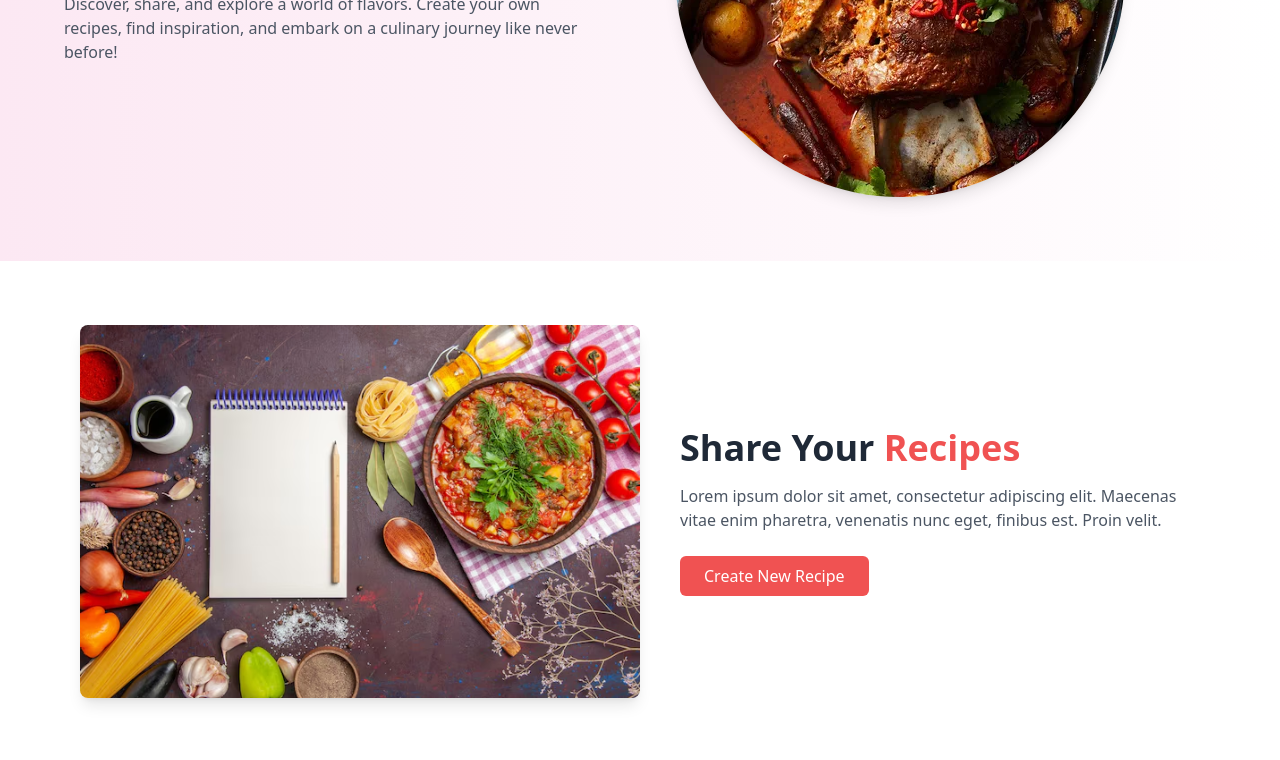
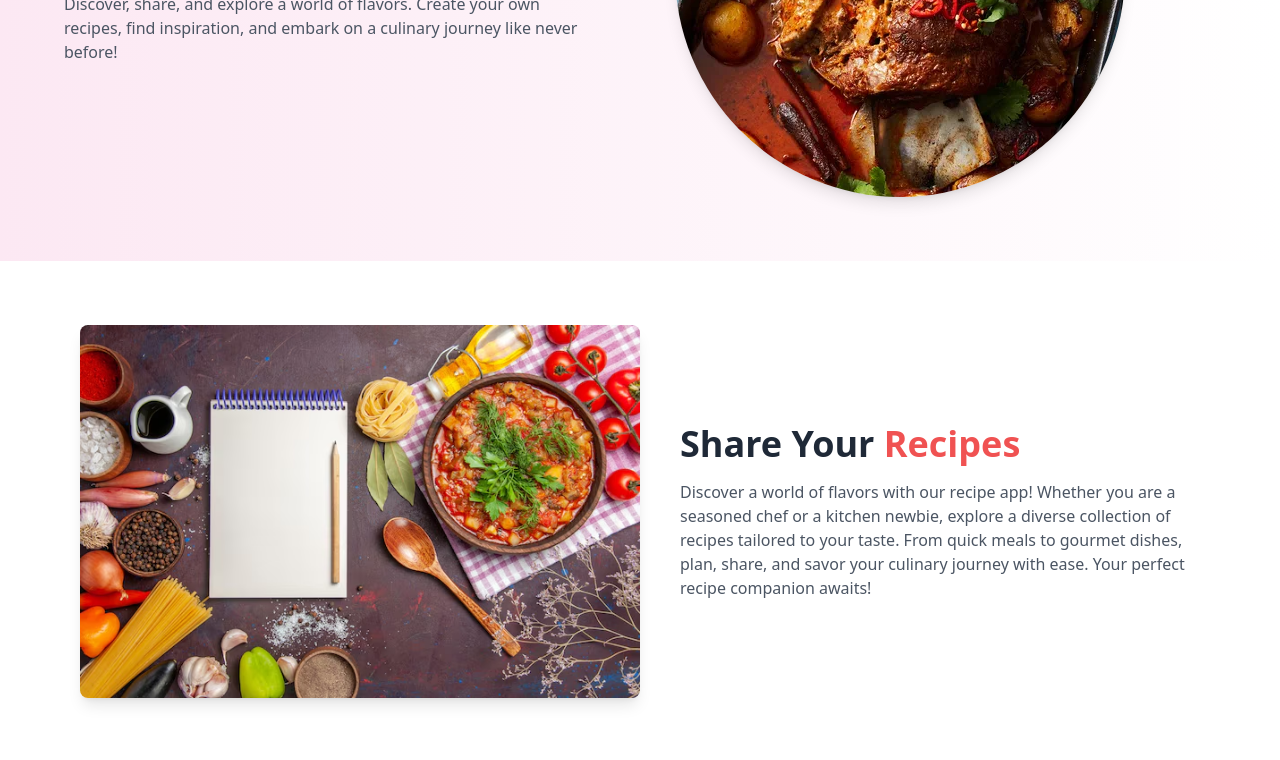
Before and after one commit to piyumal2105/Recipe-App, a React (Vite) app in the folder frontend/: page / in a window 1280 px wide. Shown: the part 381-1141 px from the top of the page. Built offline with nearby package versions, Linux system fonts and the light colour scheme.

Commit message:
change hoe page content

```diff
--- a/frontend/src/pages/HomePage/HomePage.jsx
+++ b/frontend/src/pages/HomePage/HomePage.jsx
@@ -71,13 +71,12 @@ function HomePage() {
                 theme === "dark" ? "text-gray-400" : "text-gray-600"
               }`}
             >
-              Lorem ipsum dolor sit amet, consectetur adipiscing elit. Maecenas
-              vitae enim pharetra, venenatis nunc eget, finibus est. Proin
-              velit.
+              Discover a world of flavors with our recipe app! Whether you are a
+              seasoned chef or a kitchen newbie, explore a diverse collection of
+              recipes tailored to your taste. From quick meals to gourmet
+              dishes, plan, share, and savor your culinary journey with ease.
+              Your perfect recipe companion awaits!
             </p>
-            <button className="mt-6 bg-red-500 text-white px-6 py-2 rounded-md hover:bg-red-600">
-              Create New Recipe
-            </button>
           </div>
         </div>
       </div>
```
